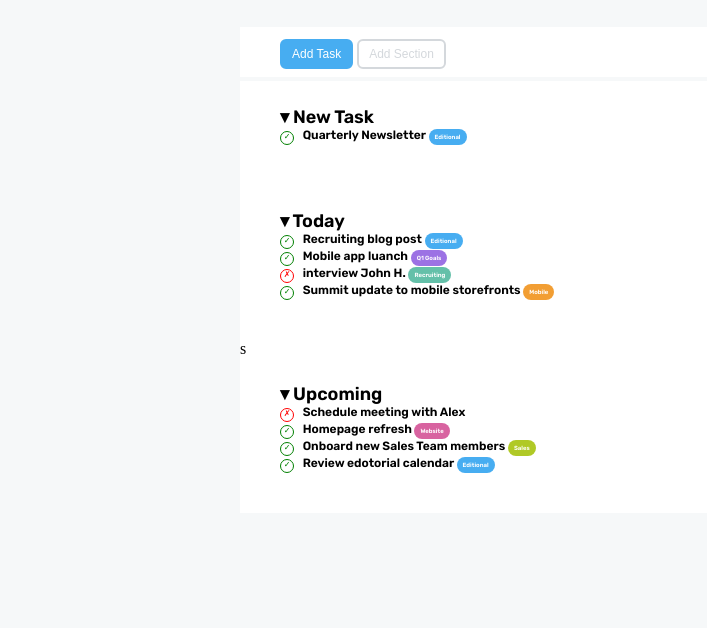
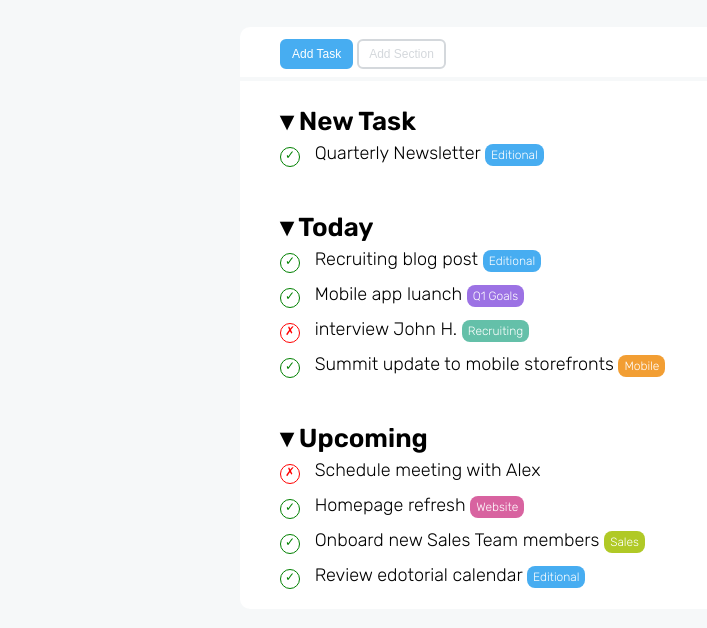
Before and after one commit to AnatoliyZakhryapin/html-css-toboolist, a plain HTML site: page index.html in a window 1280 px wide. Shown: the part 78-706 px from the top of the page, without its empty margins (0-707 px from the left). Drawn offline with Linux system fonts and the light colour scheme.

Commit message:
Add compito finito

```diff
--- a/css/style.css
+++ b/css/style.css
@@ -80,6 +80,7 @@ MAIN
 
 .toboolist {
     max-width: 800px;
+    border-radius: 10px;
 }
 
 /*
@@ -103,8 +104,6 @@ navigation
 }
 
 .toboolist__nav-button-bg-white {
-
-
     border: 2px solid #d4d8dc;
     background-color: white;
     color: #d4d8dc;
@@ -122,19 +121,21 @@ Toboolist
 
 .toboolist__list-todo {
     color: black;
-    font-size: 18px;
+    font-size: 26px;
     font-weight: bold;
     font-family: 'Rubik', sans-serif;
-    padding: 25px 40px 40px;
+    padding: 25px 40px 15px;
 }
 
 .toboolist__list-todo li {
-    font-size: 12px;
+    font-size: 18px;
     font-weight: 50;
+    padding-bottom: 5px;
+    padding-top: 5px;
 }
 
 .list-todo-row-left {
-    width: 20px;
+    width: 30px;
     display: inline-block;
 }
 
@@ -151,7 +152,7 @@ MARKER
 
 .list-button {
     color: white;
-    font-size: 6px;
+    font-size: 12px;
     font-weight: lighter;
     padding: 4px 6px;
     text-align: center;
@@ -159,10 +160,10 @@ MARKER
 }
 
 .check-complited {
-    font-size: 8px;
+    font-size: 12px;
     display: inline-block;
-	width: 14px;
-	height: 14px;
+    width: 20px;
+    height: 20px;
     border: 1px solid green;
     border-radius: 50%;
     text-align: center;
@@ -170,10 +171,10 @@ MARKER
 }
 
 .check-non-complited {
-    font-size: 8px;
+    font-size: 12px;
     display: inline-block;
-	width: 14px;
-	height: 14px;
+    width: 20px;
+    height: 20px;
     border: 1px solid red;
     border-radius: 50%;
     text-align: center;
--- a/index.html
+++ b/index.html
@@ -6,7 +6,7 @@
     <link rel="stylesheet" href="./css/style.css">
     <link rel="preconnect" href="https://fonts.googleapis.com">
 <link rel="preconnect" href="https://fonts.gstatic.com" crossorigin>
-<link href="https://fonts.googleapis.com/css2?family=Rubik:wght@600&display=swap" rel="stylesheet">
+<link href="https://fonts.googleapis.com/css2?family=Rubik:wght@300;600&display=swap" rel="stylesheet">
     <title>Toboolist</title>
 
 </head>
@@ -81,7 +81,7 @@
                     </div>
                 </li>
             </ul>
-s
+
             <!--Upcoming-->
             <ul class="toboolist__list-todo"> &blacktriangledown; Upcoming
                 <li>
```
